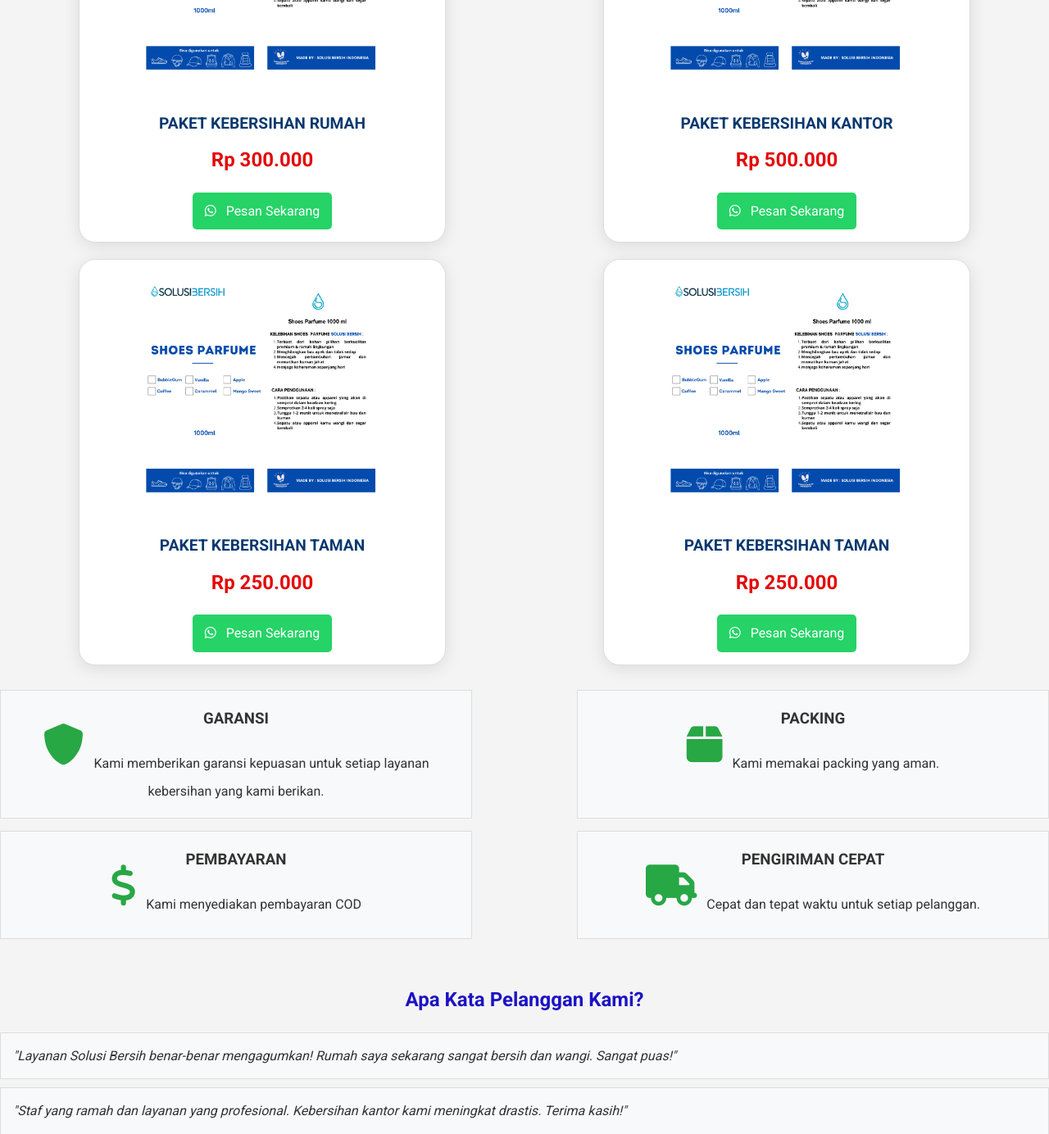
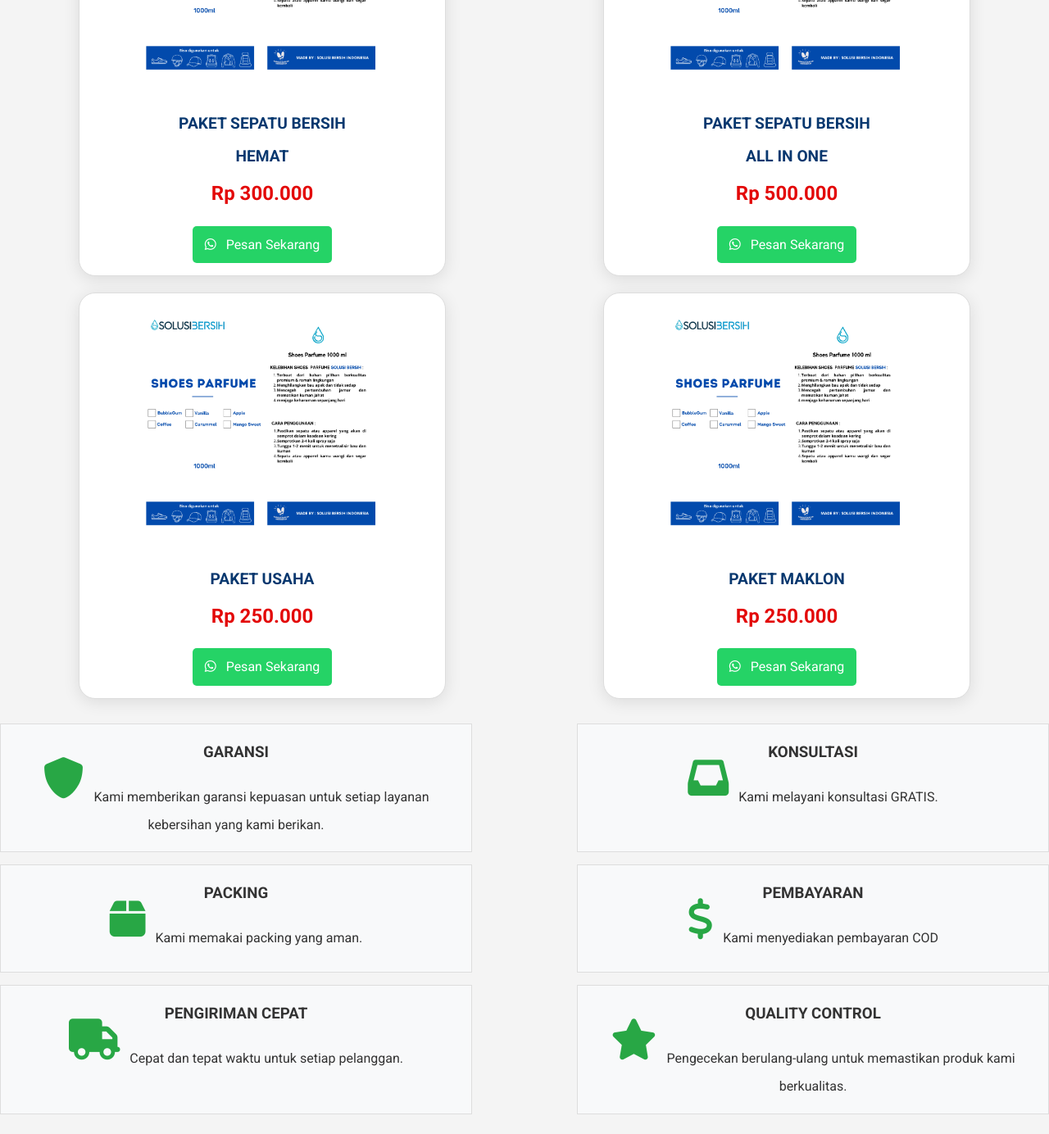
Before and after one commit to nikohadiqi/solusibersih, a plain HTML site: page index.html in a window 1280 px wide. Shown: the part 1460-2844 px from the top of the page at 82% size. Drawn offline with Linux system fonts and the light colour scheme.

Commit message:
Update Lagi

```diff
--- a/index.html
+++ b/index.html
@@ -407,28 +407,30 @@
 <section class="paket-container">
     <div class="produk">
         <img src="image/paket1.png" alt="Paket Kebersihan Rumah">
-        <h3 class="paket-title">Paket Kebersihan Rumah</h3>
+        <h3 class="paket-title">PAKET SEPATU BERSIH</h3>
+        <h3 class="paket-title">HEMAT</h3>
         <p class="paket-price">Rp 300.000</p>
         <a href="https://wa.me/6281234567890" class="wa-icon"><i class="fab fa-whatsapp"></i> Pesan Sekarang</a>
     </div>
 
     <div class="produk">
         <img src="image/paket1.png" alt="Paket Kebersihan Kantor">
-        <h3 class="paket-title">Paket Kebersihan Kantor</h3>
+        <h3 class="paket-title">PAKET SEPATU BERSIH</h3>
+        <h3 class="paket-title">ALL IN ONE</h3>
         <p class="paket-price">Rp 500.000</p>
         <a href="https://wa.me/6281234567890" class="wa-icon"><i class="fab fa-whatsapp"></i> Pesan Sekarang</a>
     </div>
 
     <div class="produk">
         <img src="image/paket1.png" alt="Paket Kebersihan Taman">
-        <h3 class="paket-title">Paket Kebersihan Taman</h3>
+        <h3 class="paket-title">PAKET USAHA</h3>
         <p class="paket-price">Rp 250.000</p>
         <a href="https://wa.me/6281234567890" class="wa-icon"><i class="fab fa-whatsapp"></i> Pesan Sekarang</a>
     </div>
 
     <div class="produk">
         <img src="image/paket1.png" alt="Paket Kebersihan Taman">
-        <h3 class="paket-title">Paket Kebersihan Taman</h3>
+        <h3 class="paket-title">PAKET MAKLON</h3>
         <p class="paket-price">Rp 250.000</p>
         <a href="https://wa.me/6281234567890" class="wa-icon"><i class="fab fa-whatsapp"></i> Pesan Sekarang</a>
     </div>
@@ -438,6 +440,10 @@
     <div class="garansi">
         <h3>GARANSI</h3>
         <p><i class="fas fa-shield-alt icon"></i> Kami memberikan garansi kepuasan untuk setiap layanan kebersihan yang kami berikan.</p>
+    </div>
+    <div class="garansi">
+        <h3>KONSULTASI</h3>
+        <p><i class="fas fa-inbox icon"></i> Kami melayani konsultasi GRATIS.</p>
     </div>
     <div class="garansi">
         <h3>PACKING</h3>
@@ -450,6 +456,10 @@
     <div class="pengiriman">
         <h3>PENGIRIMAN CEPAT</h3>
         <p><i class="fas fa-truck icon"></i> Cepat dan tepat waktu untuk setiap pelanggan.</p>
+    </div>
+    <div class="pengiriman">
+        <h3>QUALITY CONTROL</h3>
+        <p><i class="fas fa-star icon"></i> Pengecekan berulang-ulang untuk memastikan produk kami berkualitas.</p>
     </div>
 </section>
 
```
